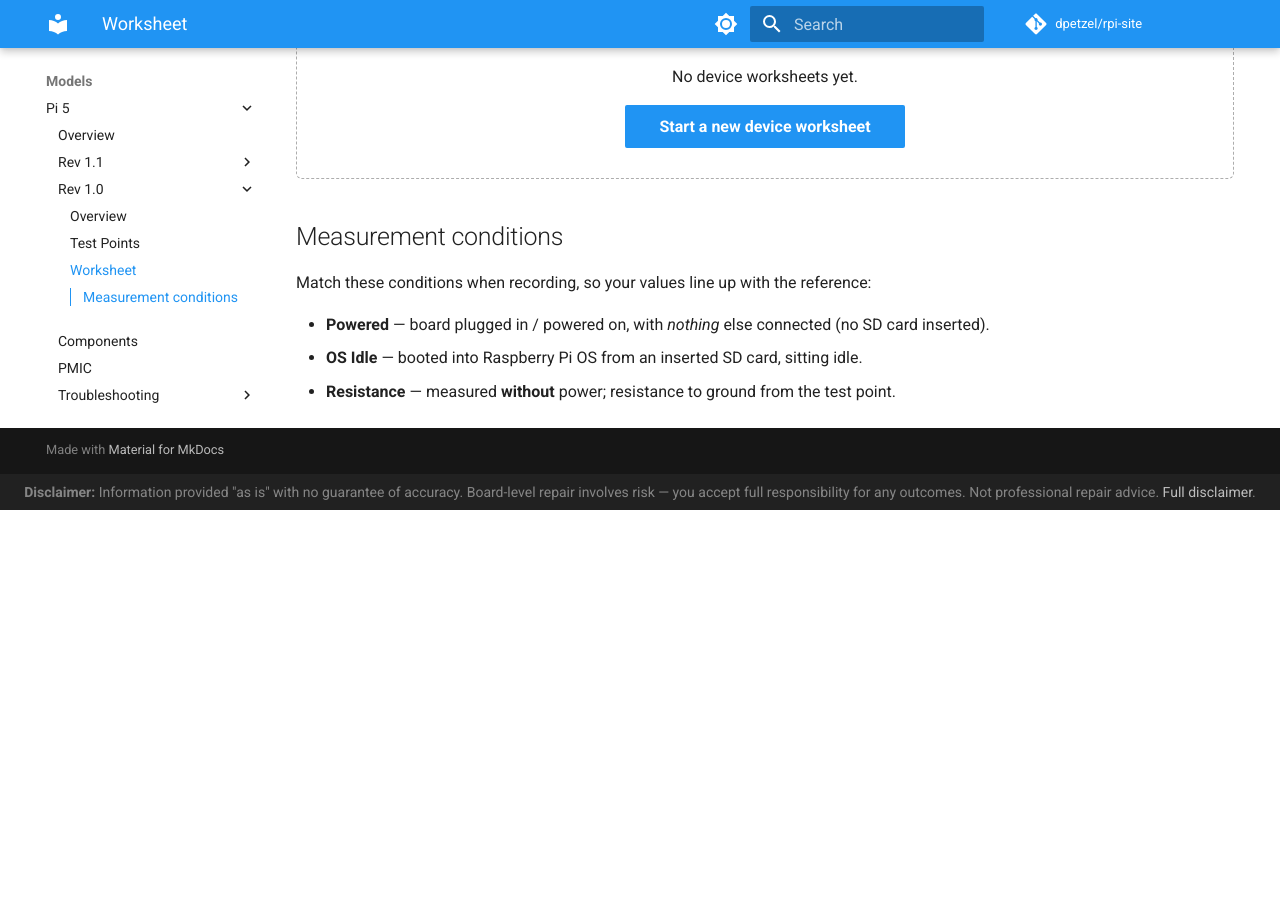
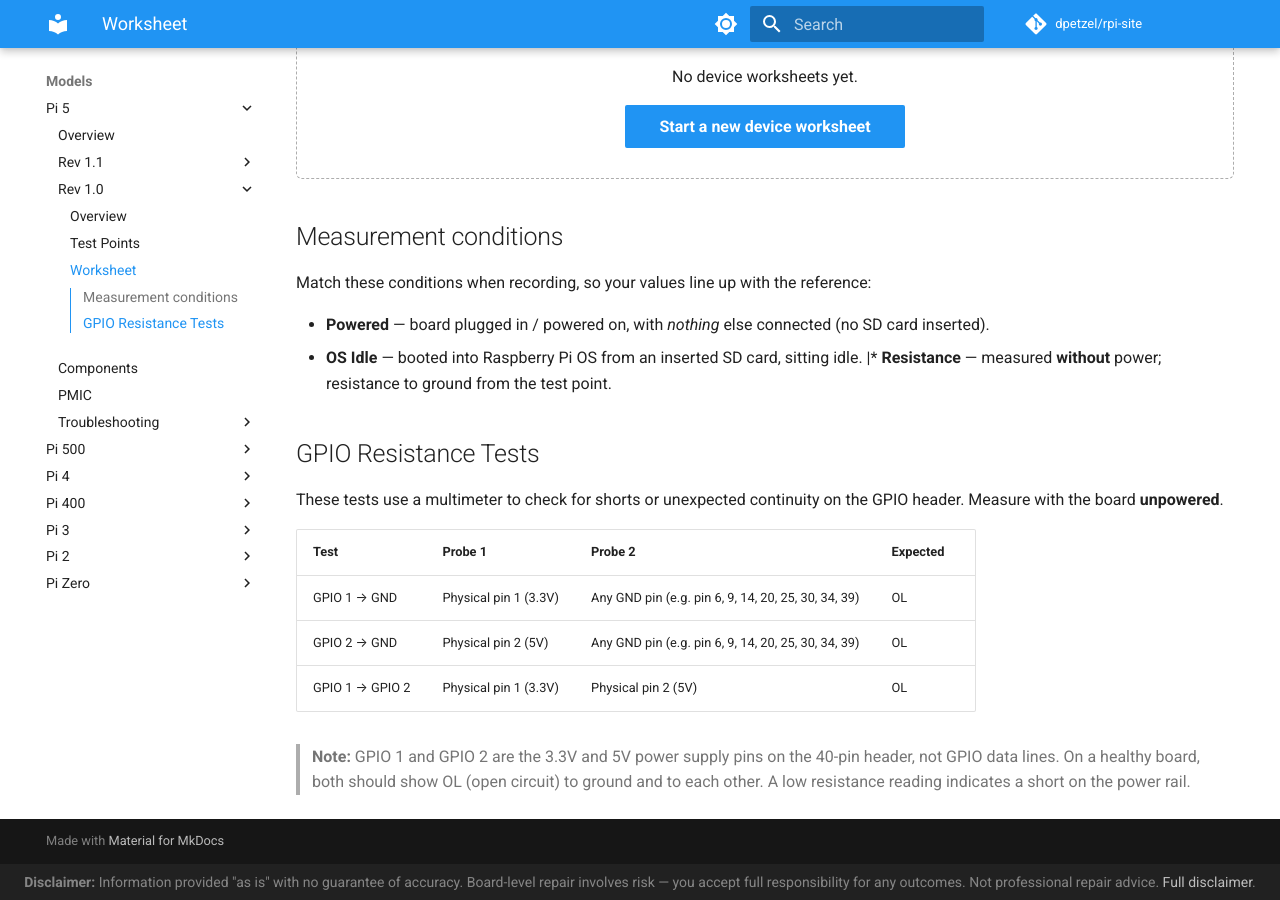
Before and after one commit to dpetzel/rpi-site, an MkDocs documentation site: the page built from docs/pi5/rev-1.0/worksheet.md, in a window 1280 px wide and 900 px high, scrolled down 666 px. Built offline with MkDocs 1.6.1 and Material for MkDocs 9.7.7, drawn with Linux system fonts in a browser that asks for light colours; comment, search, counter and statistics services are not loaded; before the commit the page ends 1176 px from its top, so only the background shows below that.

Commit message:
feat(worksheets): add GPIO resistance test configurations (#7)
Add 3 GPIO resistance test entries to each board worksheet dataset:
- GPIO1→GND (expected OL)
- GPIO2→GND (expected OL)
- GPIO1→GPIO2 (expected OL)

Also adds a GPIO Resistance Tests section to each worksheet.md
explaining the tests and expected results.

Co-Authored-By: Hermes Agent (Nous Research) Gemini-2.5-Flash

```diff
--- a/docs/assets/javascripts/tp-worksheet.js
+++ b/docs/assets/javascripts/tp-worksheet.js
@@ -69,7 +69,10 @@
         { tp: "TP31", zone: "", ref: { powered: "", os_idle: "", resistance: "" } },
         { tp: "TP32", zone: "", ref: { powered: "", os_idle: "", resistance: "" } },
         { tp: "TP33", zone: "", ref: { powered: "", os_idle: "", resistance: "" } },
-        { tp: "TP34", zone: "4", ref: { powered: "1.03v", os_idle: "1.03v", resistance: "53 Ω" } }
+        { tp: "TP34", zone: "4", ref: { powered: "1.03v", os_idle: "1.03v", resistance: "53 Ω" } },
+        { tp: "GPIO1→GND", zone: "GPIO", ref: { powered: "", os_idle: "", resistance: "OL" } },
+        { tp: "GPIO2→GND", zone: "GPIO", ref: { powered: "", os_idle: "", resistance: "OL" } },
+        { tp: "GPIO1→GPIO2", zone: "GPIO", ref: { powered: "", os_idle: "", resistance: "OL" } }
       ]
     },
     "pi4-model-b-rev1.1": {
@@ -112,7 +115,10 @@
         { tp: "TP31", zone: "", ref: { powered: "", os_idle: "", resistance: "" } },
         { tp: "TP32", zone: "", ref: { powered: "", os_idle: "", resistance: "" } },
         { tp: "TP33", zone: "", ref: { powered: "", os_idle: "", resistance: "" } },
-        { tp: "TP34", zone: "4", ref: { powered: "1.04v", os_idle: "1.04v", resistance: "OL" } }
+        { tp: "TP34", zone: "4", ref: { powered: "1.04v", os_idle: "1.04v", resistance: "OL" } },
+        { tp: "GPIO1→GND", zone: "GPIO", ref: { powered: "", os_idle: "", resistance: "OL" } },
+        { tp: "GPIO2→GND", zone: "GPIO", ref: { powered: "", os_idle: "", resistance: "OL" } },
+        { tp: "GPIO1→GPIO2", zone: "GPIO", ref: { powered: "", os_idle: "", resistance: "OL" } }
       ]
     },
     "pi5-rev1.1": {
@@ -197,7 +203,10 @@
         { tp: "TP73", zone: "4", ref: { powered: "0v", os_idle: "", resistance: "" } },
         { tp: "TP74", zone: "", ref: { powered: "", os_idle: "", resistance: "" } },
         { tp: "TP75", zone: "", ref: { powered: "", os_idle: "", resistance: "" } },
-        { tp: "TP76", zone: "1", ref: { powered: "5.02v", os_idle: "", resistance: "" } }
+        { tp: "TP76", zone: "1", ref: { powered: "5.02v", os_idle: "", resistance: "" } },
+        { tp: "GPIO1→GND", zone: "GPIO", ref: { powered: "", os_idle: "", resistance: "OL" } },
+        { tp: "GPIO2→GND", zone: "GPIO", ref: { powered: "", os_idle: "", resistance: "OL" } },
+        { tp: "GPIO1→GPIO2", zone: "GPIO", ref: { powered: "", os_idle: "", resistance: "OL" } }
       ]
     },
     "pi5-rev1.0": {
@@ -282,7 +291,10 @@
         { tp: "TP73", zone: "4", ref: { powered: "0v", os_idle: "0v", resistance: "0.2 Ω" } },
         { tp: "TP74", zone: "1", ref: { powered: "5.42v", os_idle: "5.29v", resistance: "19.2K Ω" } },
         { tp: "TP75", zone: "", ref: { powered: "", os_idle: "", resistance: "" } },
-        { tp: "TP76", zone: "1", ref: { powered: "5.42v", os_idle: "5.19v", resistance: "19.1K Ω" } }
+        { tp: "TP76", zone: "1", ref: { powered: "5.42v", os_idle: "5.19v", resistance: "19.1K Ω" } },
+        { tp: "GPIO1→GND", zone: "GPIO", ref: { powered: "", os_idle: "", resistance: "OL" } },
+        { tp: "GPIO2→GND", zone: "GPIO", ref: { powered: "", os_idle: "", resistance: "OL" } },
+        { tp: "GPIO1→GPIO2", zone: "GPIO", ref: { powered: "", os_idle: "", resistance: "OL" } }
       ]
     },
     "pi3-3b-plus-rev1.3": {
--- a/docs/pi5/rev-1.0/worksheet.md
+++ b/docs/pi5/rev-1.0/worksheet.md
@@ -34,4 +34,16 @@ Match these conditions when recording, so your values line up with the reference
 * **Powered** — board plugged in / powered on, with *nothing* else connected
   (no SD card inserted).
 * **OS Idle** — booted into Raspberry Pi OS from an inserted SD card, sitting idle.
-* **Resistance** — measured **without** power; resistance to ground from the test point.
+|* **Resistance** — measured **without** power; resistance to ground from the test point.
+
+## GPIO Resistance Tests
+
+These tests use a multimeter to check for shorts or unexpected continuity on the GPIO header. Measure with the board **unpowered**.
+
+| Test | Probe 1 | Probe 2 | Expected |
+|------|---------|----------|----------|
+| GPIO 1 → GND | Physical pin 1 (3.3V) | Any GND pin (e.g. pin 6, 9, 14, 20, 25, 30, 34, 39) | OL |
+| GPIO 2 → GND | Physical pin 2 (5V) | Any GND pin (e.g. pin 6, 9, 14, 20, 25, 30, 34, 39) | OL |
+| GPIO 1 → GPIO 2 | Physical pin 1 (3.3V) | Physical pin 2 (5V) | OL |
+
+> **Note:** GPIO 1 and GPIO 2 are the 3.3V and 5V power supply pins on the 40-pin header, not GPIO data lines. On a healthy board, both should show OL (open circuit) to ground and to each other. A low resistance reading indicates a short on the power rail.
```
Also changed, not shown: docs/pi3/3b-plus/rev-1.3/worksheet.md (+13 -1 lines), docs/pi4/model-b/rev-1.1/worksheet.md (+13 -1 lines), docs/pi4/model-b/rev-1.5/worksheet.md (+13 -1 lines), docs/pi5/rev-1.1/worksheet.md (+13 -1 lines).
